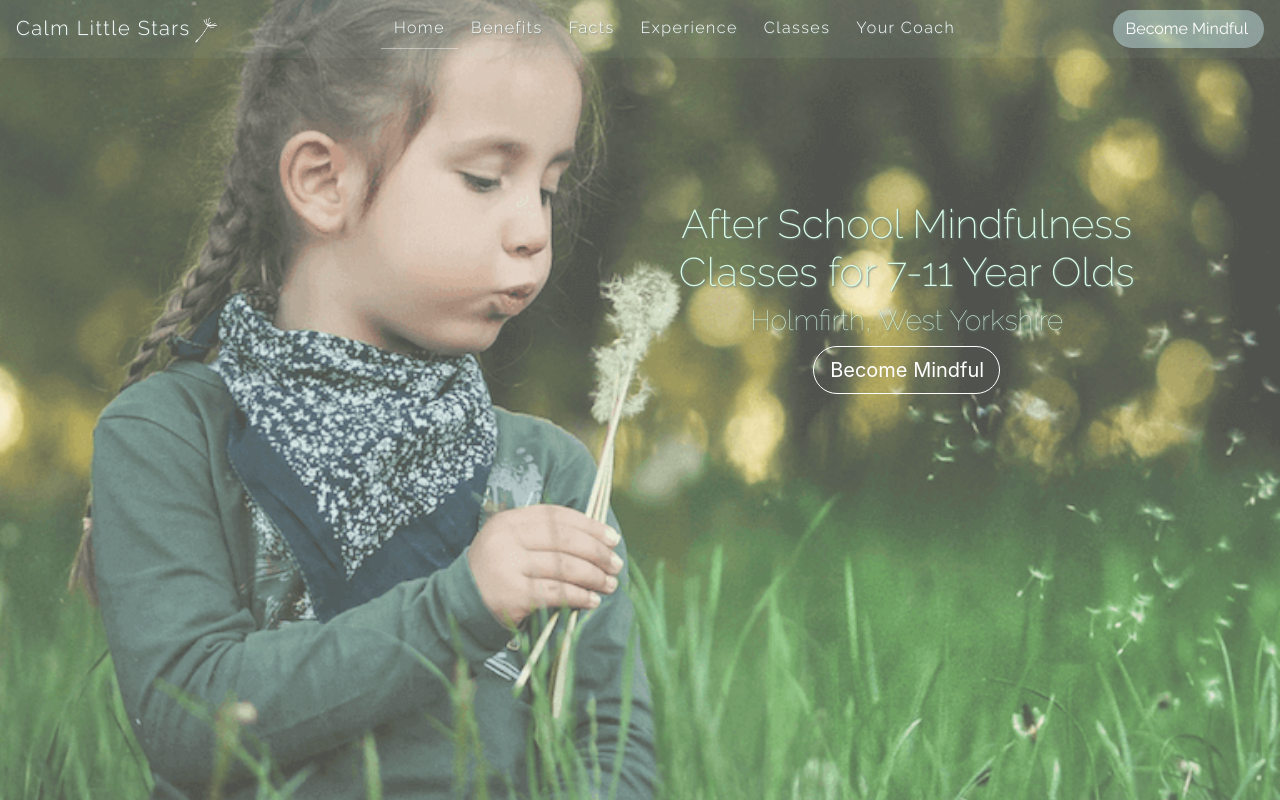
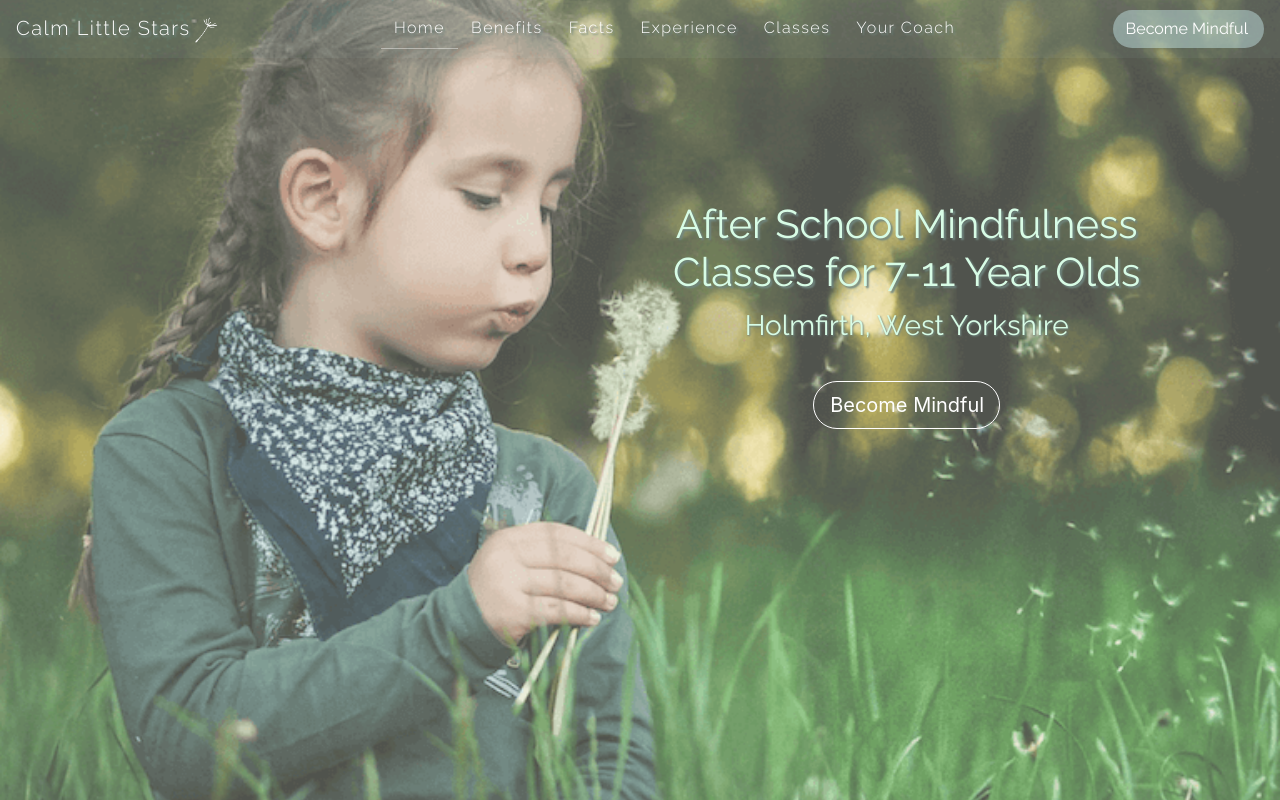
Before and after one commit to jonburdon/calm-little-stars, a plain HTML site: page index.html in a window 1280 px wide. Shown: the top 800 px of the page. Drawn offline with nearby package versions, Linux system fonts and the light colour scheme.

Commit message:
Add weight and shadow to h1, h2, h3

```diff
--- a/assets/css/style.css
+++ b/assets/css/style.css
@@ -6,13 +6,13 @@ body {
 }
 h1 {
     font-family: 'Raleway', sans-serif;
-    font-weight: 200;
-    text-shadow: 1px 1px 2px #708781;
+    font-weight: 400;
+    text-shadow: 2px 2px 2px #708781;
 }
 
 h2, h3 {
     font-family: 'Raleway', sans-serif;
-    font-weight: 100;
+    font-weight: 400;
     text-shadow: 1px 1px 2px #708781;
 }
 
@@ -21,7 +21,7 @@ a.navbar-brand, .navbar-light, .navbar-nav, .nav-link {
     font-weight: 300;
     letter-spacing: 1.5px;
     color: #fff !important;
-    text-shadow: 1px 1px 2px #708781;
+    text-shadow: 2px 2px 2px #708781;
 }
 
 a.navbar-brand, a:link.navbar-brand, a:hover.navbar-brand, a:active.navbar-brand, a:hover.nav-link, a:active.nav-link {
@@ -97,11 +97,16 @@ a:hover.navbar-brand, a:hover.nav-link {
 }
 
 
-/*--------------- Headers */
+/*--------------- Headings */
 
 .page-heading {
     display: block;
     text-align: center;
+}
+
+.heading--vspacesm {
+    padding-top: 5px;
+    padding-bottom: 30px;
 }
 
 
--- a/index.html
+++ b/index.html
@@ -22,7 +22,7 @@
 
         <div class="collapse navbar-collapse" id="navbarToggler">
             <ul class="navbar-nav mx-auto mt-2 mt-lg-0">
-                <li class="nav-item nav-padding-lg nav--active">
+                <li class="nav-item nav-padding-lg nav--active active">
                     <a class="nav-link" href="#">Home <span class="sr-only">(current)</span></a>
                 </li>
                 <li class="nav-item nav-padding-lg">
@@ -58,7 +58,7 @@
         <div class="row justify-content-center text-center align-items-end row-large">
             <div class="col-10 col-sm-5 offset-sm-2 offset-md-5">
                 <h1 class="page-heading">After School Mindfulness Classes for 7-11 Year Olds</h1>
-                <h3 class="page-heading">Holmfirth, West Yorkshire</h3>
+                <h3 class="page-heading heading--vspacesm">Holmfirth, West Yorkshire</h3>
                 <button class="btn btn-success btn-lg">Become Mindful</button>
             </div>
         </div>
```
